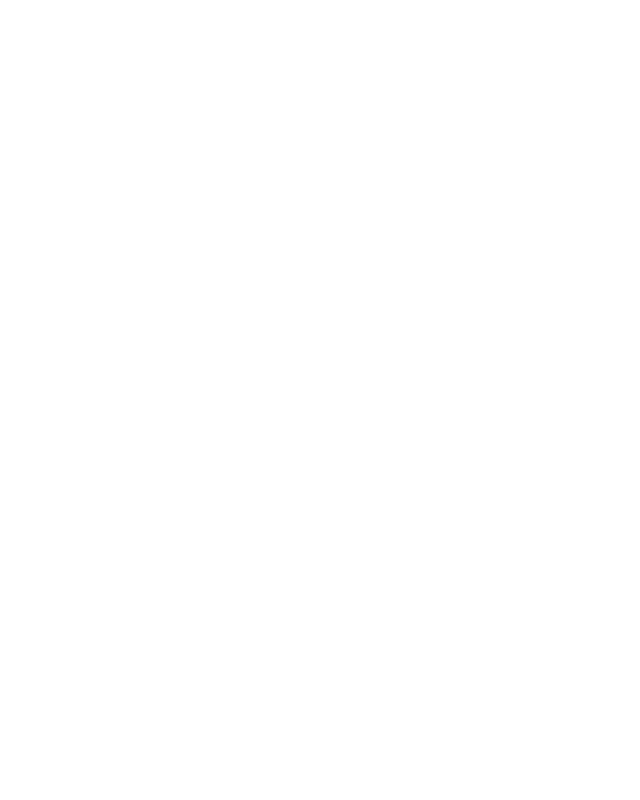
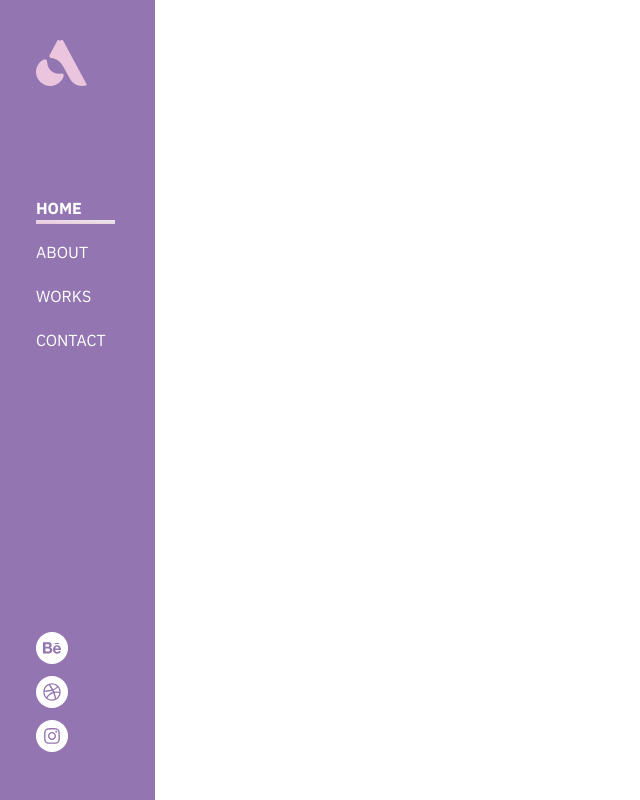
Before and after one commit to vbruno96/ana-portifolio, a Next.js app: page / in a window 1280 px wide. Shown: the whole page, without its empty margins (0-640 px from the left). Built offline with nearby package versions, Linux system fonts and the light colour scheme.

Commit message:
feat: create sidebar menu on layout

```diff
--- /dev/null
+++ b/src/app/components/Sidebar.tsx
@@ -0,0 +1,105 @@
+'use client'
+
+import Image from 'next/image'
+import Link from 'next/link'
+
+import logo from '../assets/ana-paula.svg'
+import clsx from 'clsx'
+import { usePathname } from 'next/navigation'
+
+import { FaBehance, FaDribbble, FaInstagram } from 'react-icons/fa6'
+
+export default function Sidebar() {
+  const pathname = usePathname()
+
+  return (
+    <aside className="fixed h-screen w-[9.6875rem] bg-purple pb-[4.75rem] pl-9 pr-6 pt-10 text-white">
+      <Link href="/" className="mb-[6.875rem] block">
+        <Image src={logo} alt="" />
+      </Link>
+      <nav className="mb-[17.5rem]">
+        <ul className="space-y-5">
+          <li
+            className={clsx(
+              'relative after:absolute after:-bottom-1 after:block after:h-1 after:w-10/12 after:origin-left after:scale-x-0 after:bg-gradient-to-tr after:from-pink after:to-[#EBEBEB] after:transition after:duration-300 hover:font-bold after:hover:scale-x-100',
+              {
+                'font-bold after:scale-x-100': pathname === '/',
+              },
+            )}
+          >
+            <Link className="font-ibm text-base uppercase" href="/">
+              Home
+            </Link>
+          </li>
+          <li
+            className={clsx(
+              'relative after:absolute after:-bottom-1 after:block after:h-1 after:w-10/12 after:origin-left after:scale-x-0 after:bg-gradient-to-tr after:from-pink after:to-[#EBEBEB] after:transition after:duration-300 hover:font-bold after:hover:scale-x-100',
+              {
+                'font-bold after:scale-x-100': pathname === '/about',
+              },
+            )}
+          >
+            <Link className="font-ibm text-base uppercase" href="/about">
+              About
+            </Link>
+          </li>
+          <li
+            className={clsx(
+              'relative after:absolute after:-bottom-1 after:block after:h-1 after:w-10/12 after:origin-left after:scale-x-0 after:bg-gradient-to-tr after:from-pink after:to-[#EBEBEB] after:transition after:duration-300 hover:font-bold after:hover:scale-x-100',
+              {
+                'font-bold after:scale-x-100': pathname === '/works',
+              },
+            )}
+          >
+            <Link className="font-ibm text-base uppercase" href="/works">
+              Works
+            </Link>
+          </li>
+          <li
+            className={clsx(
+              'relative after:absolute after:-bottom-1 after:block after:h-1 after:w-10/12 after:origin-left after:scale-x-0 after:bg-gradient-to-tr after:from-pink after:to-[#EBEBEB] after:transition after:duration-300 hover:font-bold after:hover:scale-x-100',
+              {
+                'font-bold after:scale-x-100': pathname === '/contact',
+              },
+            )}
+          >
+            <Link className="font-ibm text-base uppercase" href="/contact">
+              Contact
+            </Link>
+          </li>
+        </ul>
+      </nav>
+      <div className="mb-14">
+        <ul className="space-y-3">
+          <li>
+            <Link
+              href="/"
+              className="flex h-8 w-8 items-center justify-center rounded-full bg-white text-lg text-purple"
+            >
+              <FaBehance />
+            </Link>
+          </li>
+          <li>
+            <Link
+              href="/"
+              className="flex h-8 w-8 items-center justify-center rounded-full bg-white text-lg text-purple"
+            >
+              <FaDribbble />
+            </Link>
+          </li>
+          <li>
+            <Link
+              href="/"
+              className="flex h-8 w-8 items-center justify-center rounded-full bg-white text-lg text-purple"
+            >
+              <FaInstagram />
+            </Link>
+          </li>
+        </ul>
+      </div>
+      <span className="font-ibm text-xs">
+        Copyright &copy;{new Date().getFullYear().toString()}
+      </span>
+    </aside>
+  )
+}
--- a/src/app/layout.tsx
+++ b/src/app/layout.tsx
@@ -1,6 +1,7 @@
 import type { Metadata } from 'next'
 import { Inter, IBM_Plex_Sans } from 'next/font/google'
 import './globals.css'
+import Sidebar from './components/Sidebar'
 
 const inter = Inter({
   subsets: ['latin'],
@@ -24,8 +25,14 @@
   children: React.ReactNode
 }>) {
   return (
-    <html lang="en" className={`${inter.variable} ${ibmFlexSans.variable}`}>
-      <body className="font-inter">{children}</body>
+    <html
+      lang="en"
+      className={`${inter.variable} ${ibmFlexSans.variable} antialiased`}
+    >
+      <body className="font-inter">
+        <Sidebar />
+        {children}
+      </body>
     </html>
   )
 }
```
Also changed, not shown: src/app/assets/ana-paula.svg (added).
